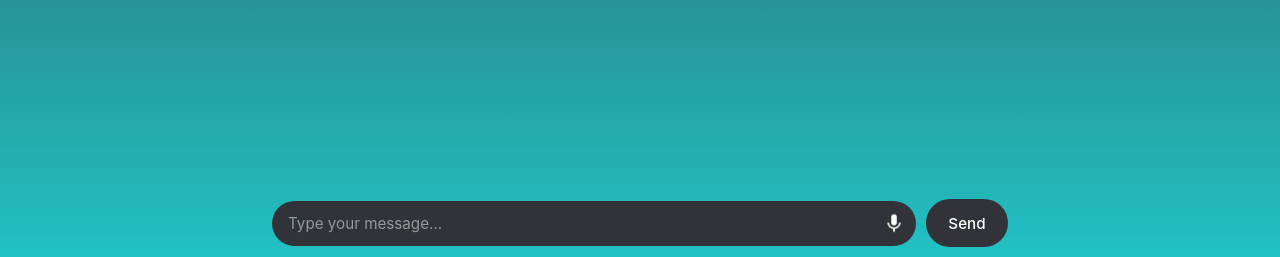
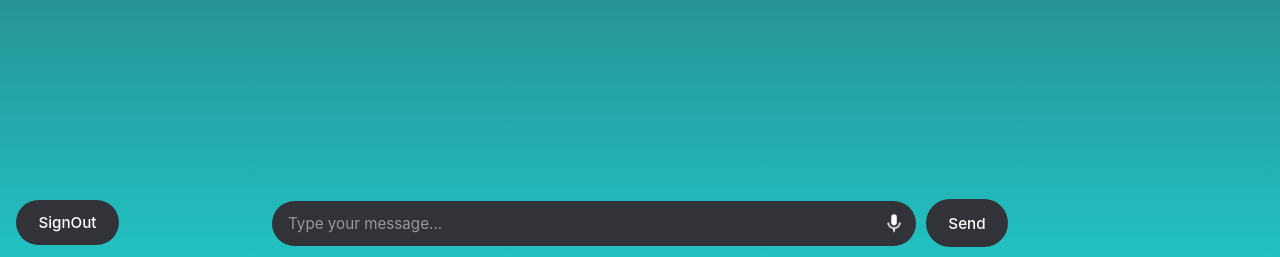
Before and after one commit to PrinsAmbaliya/GeminiSupportChat-Django, a Django app: page /chat/ in a window 1280 px wide. Shown: the part 543-800 px from the top of the page. Run offline with Django 5.2, Linux system fonts and the light colour scheme; the visitor is signed in with stand-in values (Sample User, id 1); parts of the project's set-up code (start-up, migrations or seed data) failed here and were passed over.

Commit message:
Final Update

```diff
--- a/Chatbot/static/css/style.css
+++ b/Chatbot/static/css/style.css
@@ -195,6 +195,45 @@ body.light .msg-wrapper.user .message {
   /* background: linear-gradient(0deg, rgba(34, 193, 195, 1) 0%, #313338); */
   background-attachment: fixed;
 }
+    /* position: fixed;
+    bottom: 0;
+    width: 60%;
+    display: flex;
+    justify-content: center;
+    align-items: center;
+    padding: 0.6rem 1rem;
+    gap: 0.6rem; */
+
+.signout-btn {
+  position: fixed;
+  bottom: 12px;
+  left: 16px;
+
+  padding: 0 1.4rem;
+  height: 45px;
+  border-radius: 50px;
+  border: none;
+  background-color: #313338;
+  cursor: pointer;
+  font-weight: 500;
+  font-size: 0.95rem;
+  min-width: 80px;
+  display: flex;
+  color: white;
+  align-items: center;
+  justify-content: center;
+  transition: background-color 0.2s ease;
+}
+
+body.light .signout-btn,
+body.light .signout-btn span {
+  background-color:#5865f2;
+  color: #ffffff !important;
+}
+
+body.light .signout-btn:hover {
+  background-color: #4752c4 !important;
+}
 
 body.light .chat-form {
   background: #ffffff !important;
--- a/Chatbot/templates/chatbot.html
+++ b/Chatbot/templates/chatbot.html
@@ -24,9 +24,9 @@
 
       <div style="display: flex; align-items: center; gap: 1rem">
         <a href="/chat/" class="new-chat-btn" id="new_chat"> + New Chat </a>
-        {% comment %} <a href="/signinPage/" class="new-chat-btn" id="new_chat">
-          signinPage
-        </a> {% endcomment %}
+        <a href="/signinPage/" class="signout-btn" id="new_chat">
+          SignOut
+        </a>
 
         <button id="ttsToggle" class="voice-button" title="Toggle bot voice">
           <img src="{% static 'images/speaker.png' %}" class="speaker-icon" />
```
Also changed, not shown: Chatbot/settings.py (+6 -2 lines), Chatbot/migrations/0001_initial.py (deleted), Chatbot/migrations/0002_alter_session_created_at.py (deleted).
